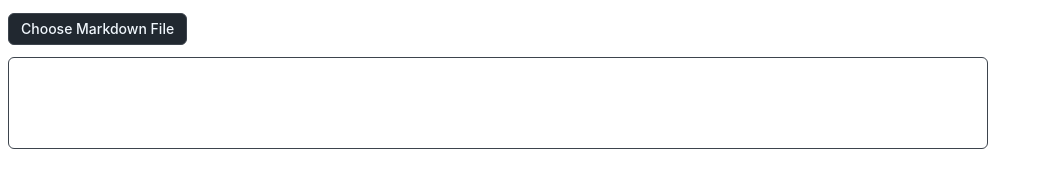
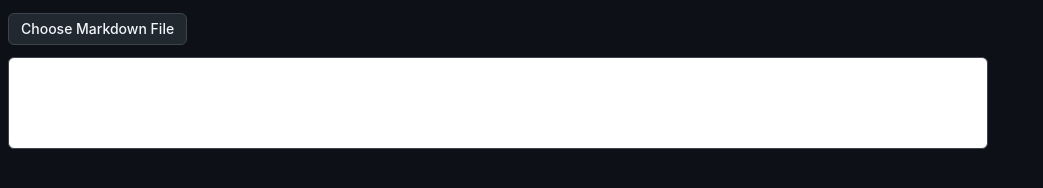
Before and after one commit to chu23465/markdown-to-pdf, a website with bundled scripts: page debug.html in a window 1280 px wide. Shown: the whole page, without its empty margins (0-1043 px from the left). Built offline with nearby package versions, Linux system fonts and the light colour scheme.

Commit message:
Fix: Background color
Background color to body was not set correctly. Switched to hardcoded CSS.

Added a better debug bundling script

```diff
--- a/debug.html
+++ b/debug.html
@@ -24,6 +24,9 @@
       width: max-content;
       //Stretches out otherwise
     }
+    body {
+      background-color: #0d1117;
+    }
   </style>
   <link rel="stylesheet" href="github.button.css" />
   <link rel="stylesheet" href="https://cdnjs.cloudflare.com/ajax/libs/github-markdown-css/5.8.1/github-markdown.css" integrity="sha512-Hasfm7Iv5AG2/v5DSRXetpC33VjyPBXn5giooMag2EgSbiJ2Xp4GGvYGKSvc68SiJIflF/WrbDFdNmtlZHE5HA==" crossorigin="anonymous" referrerpolicy="no-referrer" />
@@ -33,7 +36,8 @@
     <input type="file" id="fileInput" accept=".md" hidden>
     <button type="button" class="buttonwithCSS" id="uploadBtn">Choose Markdown File</button>
   </div>
+  <article class="markdown-body" id="markdown-body"></article>
   <script src="index.ts"></script>
-  <article class="markdown-body" id="markdown-body"></article>
+  <!-- Script at the end otherwise it doesn't detect all elements-->
 </body>
 </html>
--- a/index.ts
+++ b/index.ts
@@ -1,11 +1,4 @@
 import {markdownToHTML} from '@nick/comrak';
-
-const element = document.getElementById('markdown-body');
-
-if (element) {
-  const bgColor = window.getComputedStyle(element).backgroundColor;
-  document.documentElement.style.backgroundColor = bgColor;
-}
 
 (
   document.getElementById('uploadBtn') as HTMLButtonElement | null
--- a/package.json
+++ b/package.json
@@ -12,6 +12,7 @@
   },
   "scripts": {
     "devDebug": "gts fix && bun run ./debug.html",
+    "debugBundle": "bun build --keep-names --target=browser --format=cjs --reject-unresolved --outfile=./build/index.js ./index.ts",
     "bundle": "rm -f ./build/index.js && gts fix && tsc --noEmit && bun build --production --outfile=./build/index.js ./index.ts",
     "prodTest": "bun run compile && bun run ./build/index.html",
     "lint": "gts lint",
--- a/tsconfig.json
+++ b/tsconfig.json
@@ -3,11 +3,12 @@
     // Environment setup & latest features
     "target": "ESNext", //Replace with ES2022 if needed
     "lib": ["ESNext", "DOM", "DOM.Iterable"],
-    "module": "Preserve",
+    "module": "preserve", // system, amd
     "moduleDetection": "force",
     "jsx": "react-jsx",
     "allowJs": true,
     "types": ["bun"],
+    //"moduleResolution": "node16", // node10, bundler
 
     // Bundler mode
     //"moduleResolution": "bundler",
```
